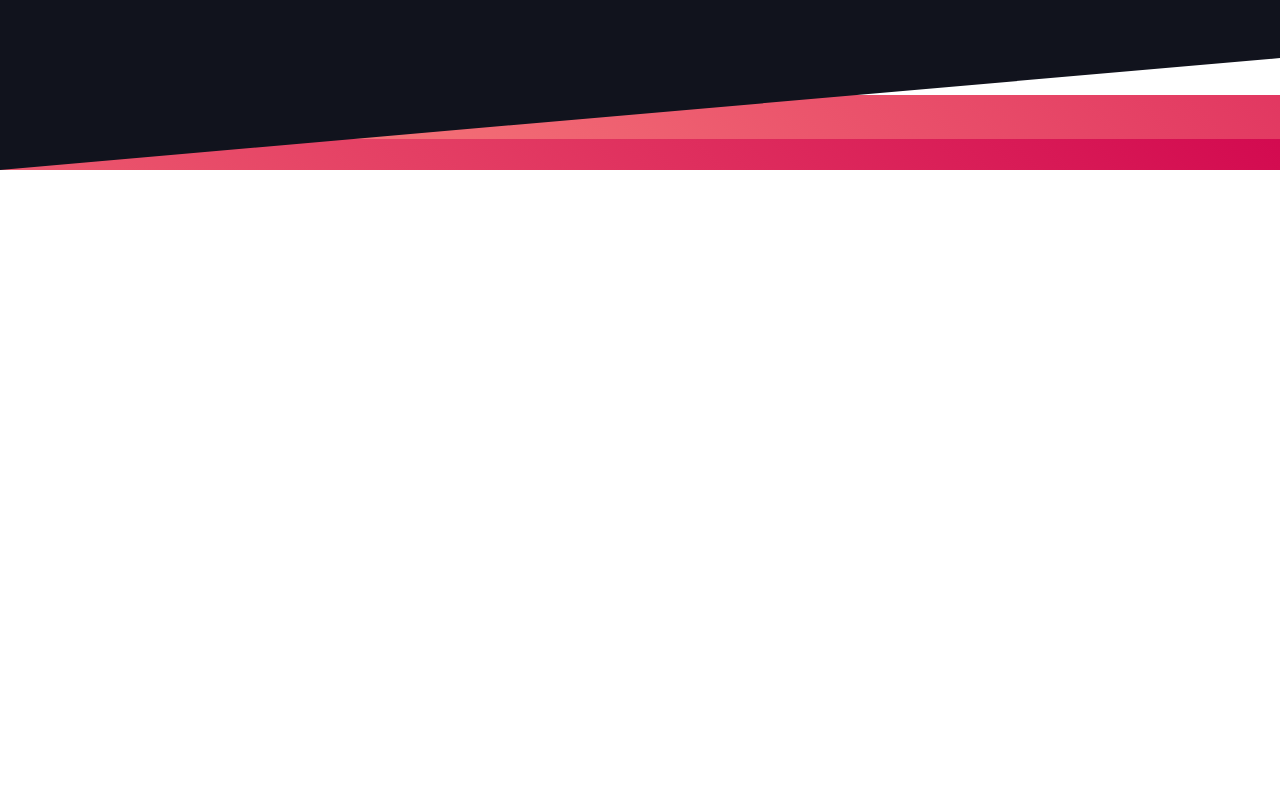
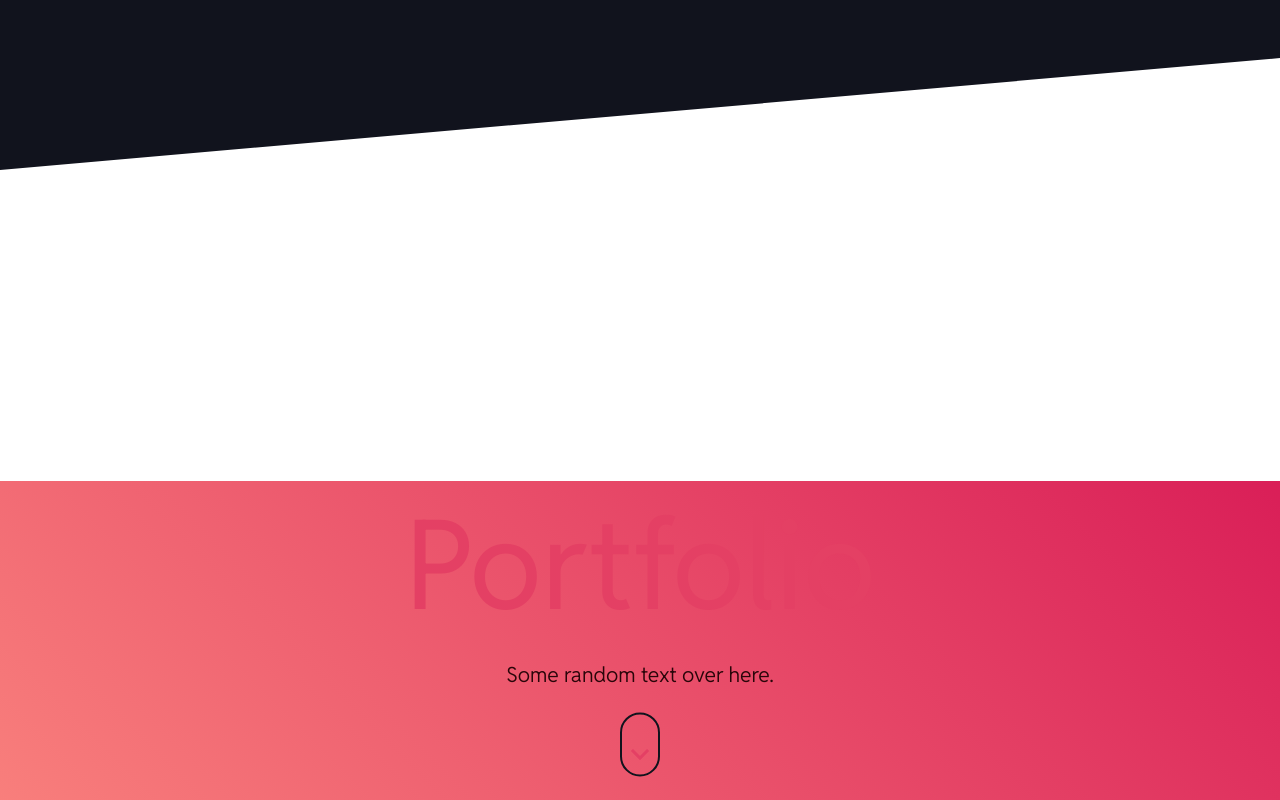
Before and after one commit to MarcelArndt/Portfolio-2025, an Angular app: page / in a window 1280 px wide. Shown: the part 3061-3861 px from the top of the page. Before the commit the page ends 3231 px from the top, so only its background shows below. Built offline with nearby package versions, Linux system fonts and the light colour scheme.

Commit message:
adding portfolio-transition-section

```diff
--- a/src/app/main-content/main-content.html
+++ b/src/app/main-content/main-content.html
@@ -3,5 +3,5 @@
 <app-hero-section #heroSection [aboutMeSection]="aboutMe" ></app-hero-section>
 <app-about-me #aboutMe [heroSection]="heroSection" [skillSection]="skillSection"></app-about-me>
 <app-skills #skillSection [aboutMeSection]="aboutMe"></app-skills>
-<app-portfolio-transition></app-portfolio-transition>
+<app-portfolio-transition [skillSection]="skillSection "></app-portfolio-transition>
 <app-portfolio></app-portfolio>
--- /dev/null
+++ b/src/app/portfolio-transition/gsap.ts
@@ -0,0 +1,39 @@
+import gsap from 'gsap';
+import { ScrollTrigger } from 'gsap/ScrollTrigger';
+gsap.registerPlugin(ScrollTrigger);
+
+export function portfolioTransitionSectionAnimation(obj:Record<string, HTMLElement>) {
+
+    gsap.set(obj['arrow'],{
+     y: "+=50%",
+    })
+
+    gsap.set(obj['textbox'],{
+     y: "+80%",
+    })
+
+    gsap.from(obj['arrow'],{
+    y: "-=150%",
+    yoyo: true,
+    repeat: -1,
+    duration:1.25,
+    ease:"cicle.out",
+    });
+
+
+    let tlOne = gsap.timeline({
+        scrollTrigger: {
+            trigger: obj['skillSection'],
+            start: '90% center',
+            endTrigger : obj['portfolioTransitionSection'],
+            end: '30% center',
+            scrub: 1,
+        }
+    });
+
+    tlOne.to(obj['textbox'],{
+     y: "-=40%",
+    });
+
+
+}
--- a/src/app/portfolio-transition/portfolio-transition.html
+++ b/src/app/portfolio-transition/portfolio-transition.html
@@ -1,4 +1,9 @@
-<section class="portfolio-transition-wrapper">
-    <h2>Portfolio</h2>
-    <p>Some random text over here.</p>
+<section #portfolioTransitionSection class="portfolio-transition-wrapper">
+    <div #textbox class="textbox">
+        <h2>Portfolio</h2>
+        <p>Some random text over here.</p>
+        <div #mouse class="mouse-animation">
+            <div #arrow class="arrow"></div>
+        </div>
+    </div>
 </section>
--- a/src/app/portfolio-transition/portfolio-transition.scss
+++ b/src/app/portfolio-transition/portfolio-transition.scss
@@ -1,8 +1,42 @@
+@use './../../styles/index.scss' as *;
+
 .portfolio-transition-wrapper{
+    z-index: 500;
+    width: 100%;
+    height: 75vh;
+
+    p{
+        color: $black-text-color;
+    }
+}
+
+.mouse-animation{
+    width: 2.25rem;
+    height: 3.75rem;
+    border-radius: 100vh;
+    border: 0.125rem solid $grey;
+    margin: 24px 0px;
+    position: relative;
+}
+
+.arrow{
+    width: 0.25rem;
+    height: 0.25rem;
+    border: solid $red;
+    border-width: 0 3px 3px 0;
+    display: inline-block;
+    padding: 3px;
+    position: absolute;
+    top: 50%;
+    left: 50%;
+    transform:  translate(-50%, -50%) rotate(45deg);
+}
+
+.textbox{
+    padding-top: 200px;
+    position: relative;
     display: flex;
     align-items: center;
+    justify-content: center;
     flex-direction: column;
-    width: 100%;
-    z-index: 400;
-
 }
--- a/src/app/portfolio-transition/portfolio-transition.ts
+++ b/src/app/portfolio-transition/portfolio-transition.ts
@@ -1,4 +1,5 @@
-import { Component } from '@angular/core';
+import { Component, ViewChild, ElementRef, AfterViewInit, Input } from '@angular/core';
+import { portfolioTransitionSectionAnimation } from './gsap';
 
 @Component({
   selector: 'app-portfolio-transition',
@@ -7,5 +8,21 @@ import { Component } from '@angular/core';
   styleUrl: './portfolio-transition.scss'
 })
 export class PortfolioTransition {
+  @ViewChild('mouse')mouseElement!:ElementRef;
+  @ViewChild('arrow')arrowElement!:ElementRef;
+  @ViewChild('textbox')textbox!:ElementRef;
+  @ViewChild('portfolioTransitionSection')portfolioTransitionSectionElement!:ElementRef;
+  @Input() skillSection!:ElementRef;
 
+  ngAfterViewInit(){
+    const gsapObj = {
+      'mouse': this.mouseElement.nativeElement,
+      'arrow': this.arrowElement.nativeElement,
+      'skillSection': this.skillSection.nativeElement,
+      'textbox': this.textbox.nativeElement,
+      'portfolioTransitionSection': this.portfolioTransitionSectionElement.nativeElement,
+    }
+
+    portfolioTransitionSectionAnimation(gsapObj);
+  }
 }
```
